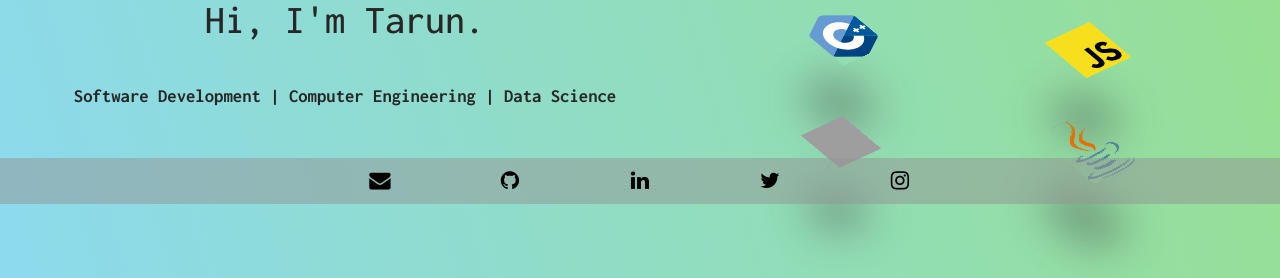
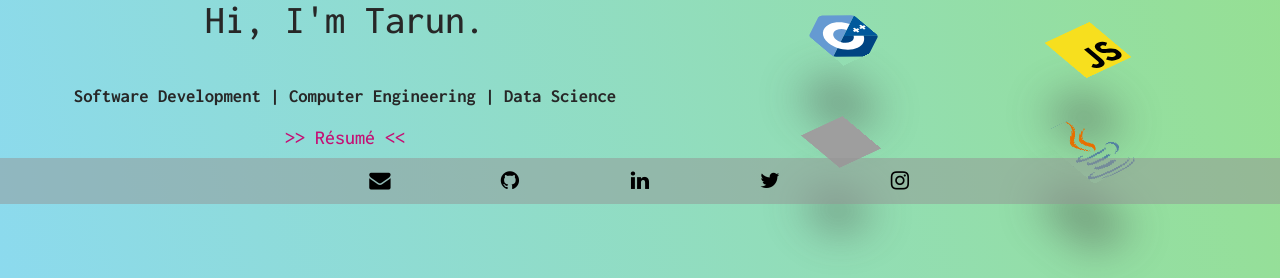
Before and after one commit to tarun010/tarun010.pythonanywhere.com, a Flask app: page / in a window 1280 px wide. Shown: the part 596-874 px from the top of the page. Run offline with Flask 2, Linux system fonts and the light colour scheme; data that the repository does not hold is empty; parts of the project's set-up code (start-up, migrations or seed data) failed here and were passed over; some libraries are stand-ins or nearby versions; grey boxes are pictures that could not be loaded.

Commit message:
added résumé on About page

```diff
--- a/templates/about.html
+++ b/templates/about.html
@@ -19,6 +19,7 @@
             <h2>Hi, I'm {{name}}.</h2>
             <br/>
             <h3>Software Development | Computer Engineering | Data Science</h3>
+            <h4><a href="../static/Tarun_Subramanian-Resume-10_September_2021.pdf" target="_blank">>> Résumé  <<</a></h4>
             {% endif %}
         </div>
 
```
Also changed, not shown: 1 other file.
